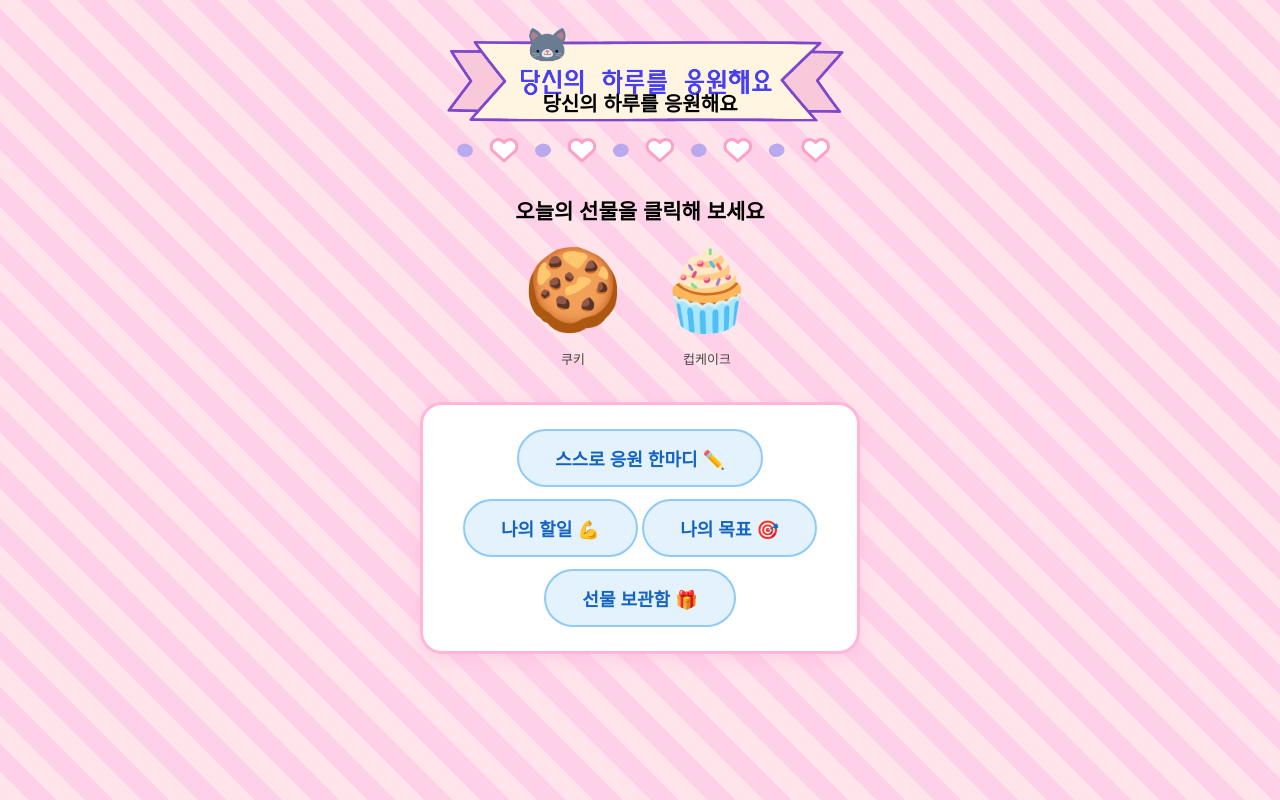
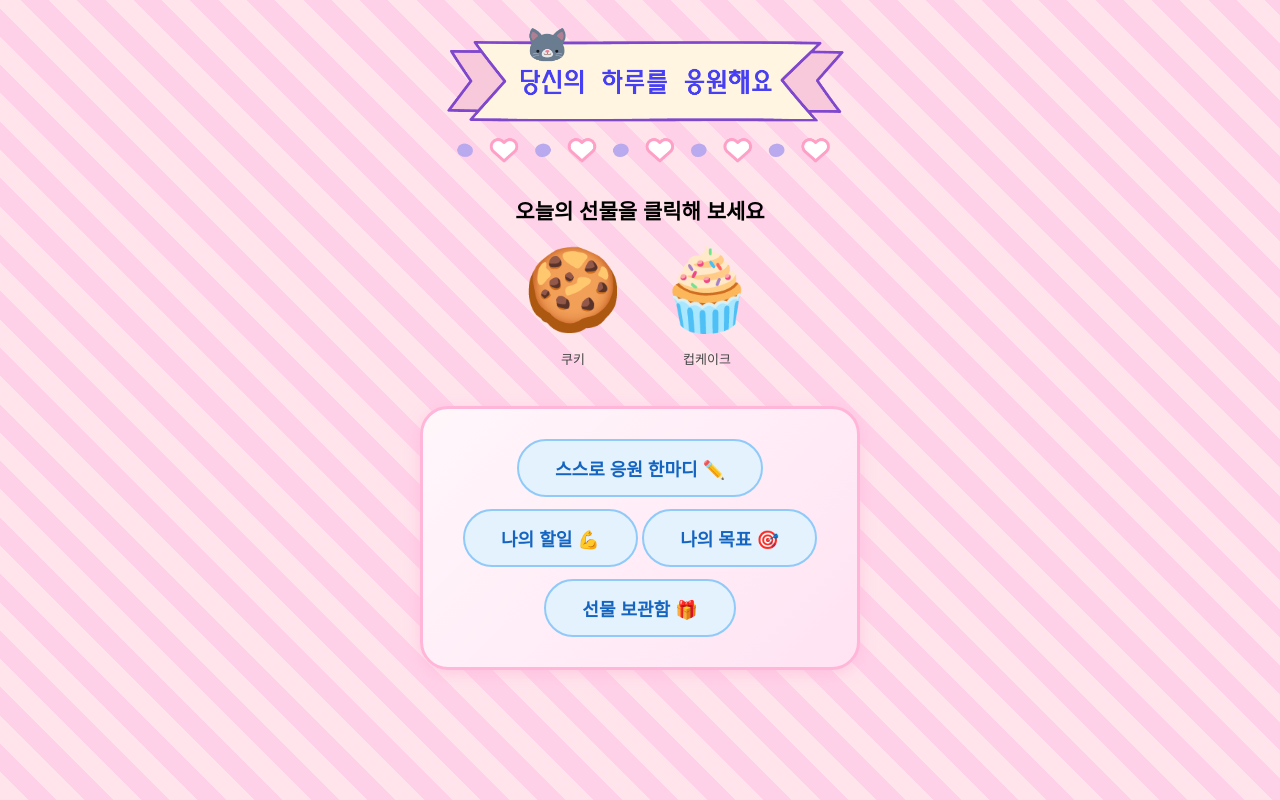
Before and after one commit to acok77777/brighten001, a plain HTML site: page index.html in a window 1280 px wide. Drawn offline with Linux system fonts and the light colour scheme; a web font is replaced by a local one.

Commit message:
Update index.html

```diff
--- a/index.html
+++ b/index.html
@@ -30,14 +30,6 @@ body{
   margin:12px auto 8px;
 }
 .title-lace img{width:100%;}
-.title-lace h1{
-  position:absolute;
-  top:50%;
-  left:50%;
-  transform:translate(-50%,-50%);
-  font-size:20px;
-  white-space:nowrap;
-}
 
 /* 안내 */
 .subtitle{
@@ -81,16 +73,16 @@ body{
   color:#444;
 }
 
-/* 박스 */
+/* 💗 귀여운 박스로 변경된 부분 */
 .box-section{
-  background:#fff;
+  background:linear-gradient(135deg, #fff7fb, #ffe3f3);
   border:3px solid #ffb6d9;
-  border-radius:22px;
-  box-shadow:0 6px 18px rgba(255,182,217,.45);
+  border-radius:28px;
+  box-shadow:0 4px 14px rgba(255,182,217,0.55);
   width:100%;
   max-width:440px;
-  padding:18px;
-  margin-top:10px;
+  padding:24px 18px;
+  margin-top:14px;
   text-align:center;
 }
 
@@ -225,13 +217,12 @@ body{
 
 <div class="title-lace">
   <img src="title-box.png">
-  <h1>당신의 하루를 응원해요</h1>
 </div>
 
 <p class="subtitle">오늘의 선물을 클릭해 보세요</p>
 <div class="gems-container" id="gems"></div>
 
-<!-- ✅ 요청 2: 배너 4개를 한 박스 안에 모두 넣음 -->
+<!-- 💗 귀여운 아래 박스 -->
 <div class="box-section">
   <button class="oval-btn" onclick="openOneLine()">스스로 응원 한마디 ✏️</button>
   <button class="oval-btn" onclick="openChallenge()">나의 할일 💪</button>
@@ -299,7 +290,7 @@ body{
   </div>
 </div>
 
-<!-- 목표 → (요청 1) 체크박스 적용, 할일과 동일하게 변경 -->
+<!-- 목표  -->
 <div class="modal" id="goalModal">
   <div class="modal-box">
     <div class="close-x" onclick="closeModal('goalModal')">✕</div>
@@ -505,7 +496,7 @@ function nextChallenge(){
   if(chPage < Math.ceil(l.length/PAGE)-1){chPage++; renderChallenge();}
 }
 
-/* 목표 = 체크박스 적용됨 */
+/* 목표 */
 function openGoal(){goalPage=0;renderGoal();openModal("goalModal");}
 
 function saveGoal(){
```
